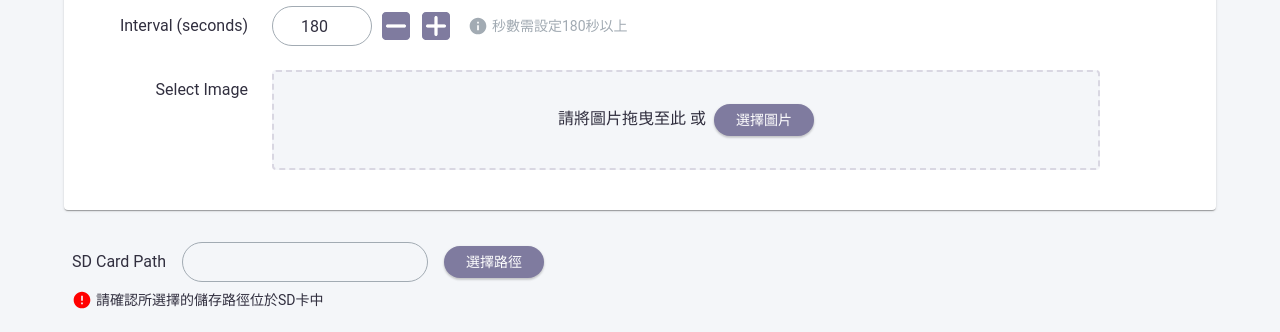
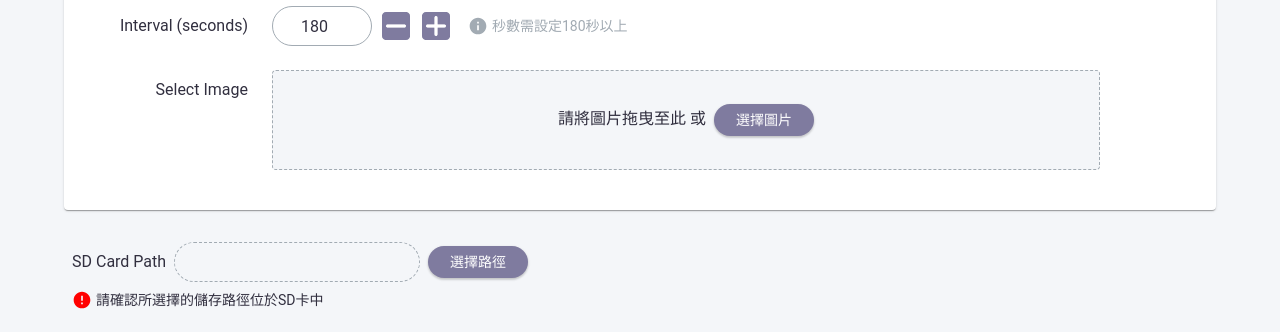
Before and after one commit to tsia-sionghai/epd-config-tool, a React (Vite) app: page / in a window 1280 px wide. Shown: the part 894-1226 px from the top of the page. Built offline with nearby package versions, Linux system fonts and the light colour scheme.

Commit message:
style: update border styles to dashed
- Change SD Card Path TextField bottom border to dashed in disabled state
- Update DropzoneArea border style to dashed for image upload area

```diff
--- a/src/components/ImageUploader.tsx
+++ b/src/components/ImageUploader.tsx
@@ -14,7 +14,7 @@ import { ImageFile, SizeType } from '../types/common';
 import { getThumbnailDimensions } from '../utils/imageUtils';
 
 const DropzoneArea = styled(Box)(({ theme }) => ({
-  border: `2px dashed ${theme.palette.grey[300]}`,
+  border: `1px dashed ${theme.palette.grey[500]}`,
   borderRadius: theme.shape.borderRadius,
   display: 'flex',
   justifyContent: 'center',
--- a/src/components/SDCardPathSettings.tsx
+++ b/src/components/SDCardPathSettings.tsx
@@ -17,11 +17,8 @@ const StyledTextField = styled(TextField)(({ theme }) => ({
   '& .MuiInputBase-root': {
     backgroundColor: 'transparent',
     padding: '8px 12px',
-    minWidth: '20px',
-    width: 'fit-content',
+    width: 'auto',
     height: '40px',
-    borderRadius: '20px',
-    border: `1px solid ${theme.palette.grey[500]}`, // 使用 darkGray (#A2ABB3)
     '&::before': {
       display: 'none',
     },
@@ -35,7 +32,7 @@ const StyledTextField = styled(TextField)(({ theme }) => ({
       backgroundColor: 'transparent',
     },
     '&.Mui-disabled': {
-      border: `1px solid ${theme.palette.grey[500]}`, // disabled 狀態下的 border 顏色
+      border: `1px dashed ${theme.palette.grey[500]}`, // disabled 狀態下的 border 顏色
     },
   },
   '& .MuiInputBase-input': {
@@ -69,7 +66,6 @@ const SDCardPathSettings: React.FC<SDCardPathSettingsProps> = ({
 
   const handleSelectPath = async () => {
     try {
-      // if ('showDirectoryPicker' in window) {
       const dirHandle = await window.showDirectoryPicker({
         mode: 'readwrite',
       });
@@ -83,9 +79,6 @@ const SDCardPathSettings: React.FC<SDCardPathSettingsProps> = ({
 
       setSdCardPath(dirHandle.name);
       onDirectorySelect(dirHandle);
-      // } else {
-      //   onError?.(t('common.error.browserNotSupported'));
-      // }
     } catch (err) {
       console.error('Error selecting directory:', err);
     }
@@ -98,7 +91,7 @@ const SDCardPathSettings: React.FC<SDCardPathSettingsProps> = ({
           <Box sx={{
             display: 'inline-flex',
             alignItems: 'center',
-            gap: 2,
+            gap: 1,
           }}>
             <LabelWrapper>{t('common.label.sdCardPath')}</LabelWrapper>
             <StyledTextField
```
Lines whose indentation alone changed are shown as unchanged.
